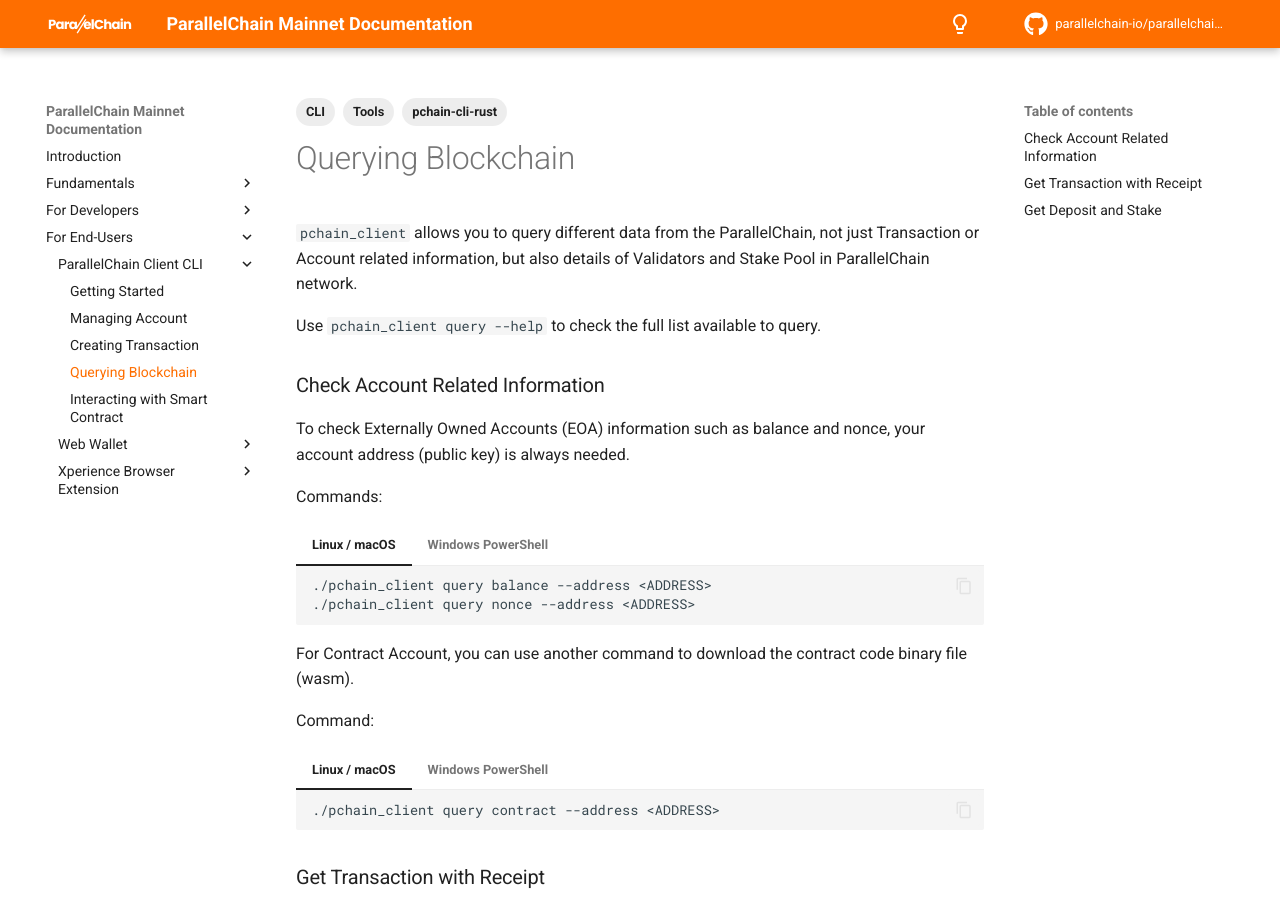
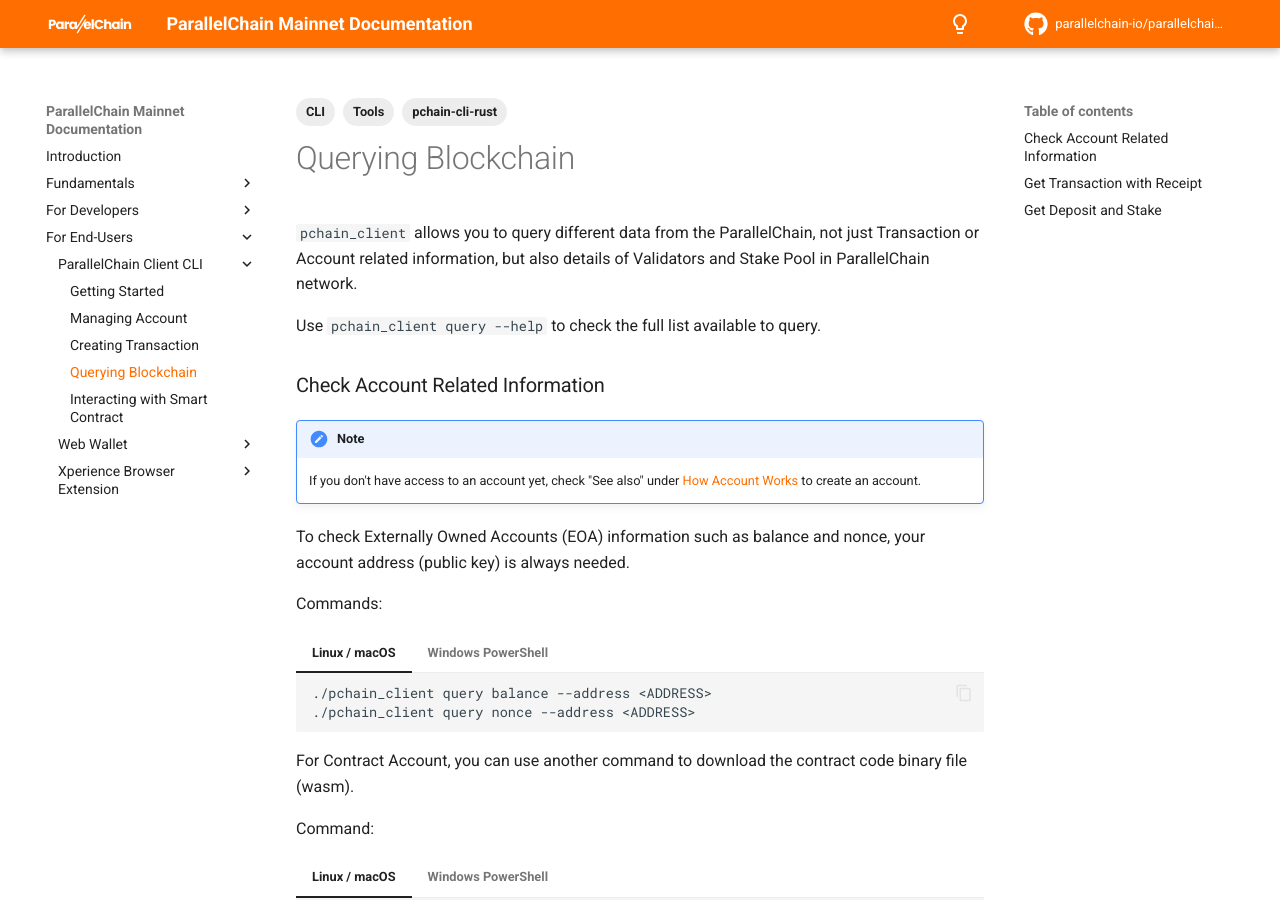
Before and after one commit to parallelchain-io/parallelchain-docs, an MkDocs documentation site: the page built from docs/for_users/pchain_client_cli/querying_blockchain.md, in a window 1280 px wide and 900 px high. Built offline with MkDocs 1.6.1 and Material for MkDocs 9.7.7, drawn with Linux system fonts in a browser that asks for light colours; comment, search, counter and statistics services are not loaded.

Commit message:
Add account creation note

```diff
--- a/docs/for_users/pchain_client_cli/querying_blockchain.md
+++ b/docs/for_users/pchain_client_cli/querying_blockchain.md
@@ -10,6 +10,10 @@
 Use `pchain_client query --help` to check the full list available to query.
 
 ### Check Account Related Information
+
+!!! Note
+    If you don't have access to an account yet, check "See also" under [How Account Works](../../fundamentals/accounts.md#how-account-works) to create an account.
+
 To check Externally Owned Accounts (EOA) information such as balance and nonce, your account address (public key) is always needed.
 
 Commands:
```
